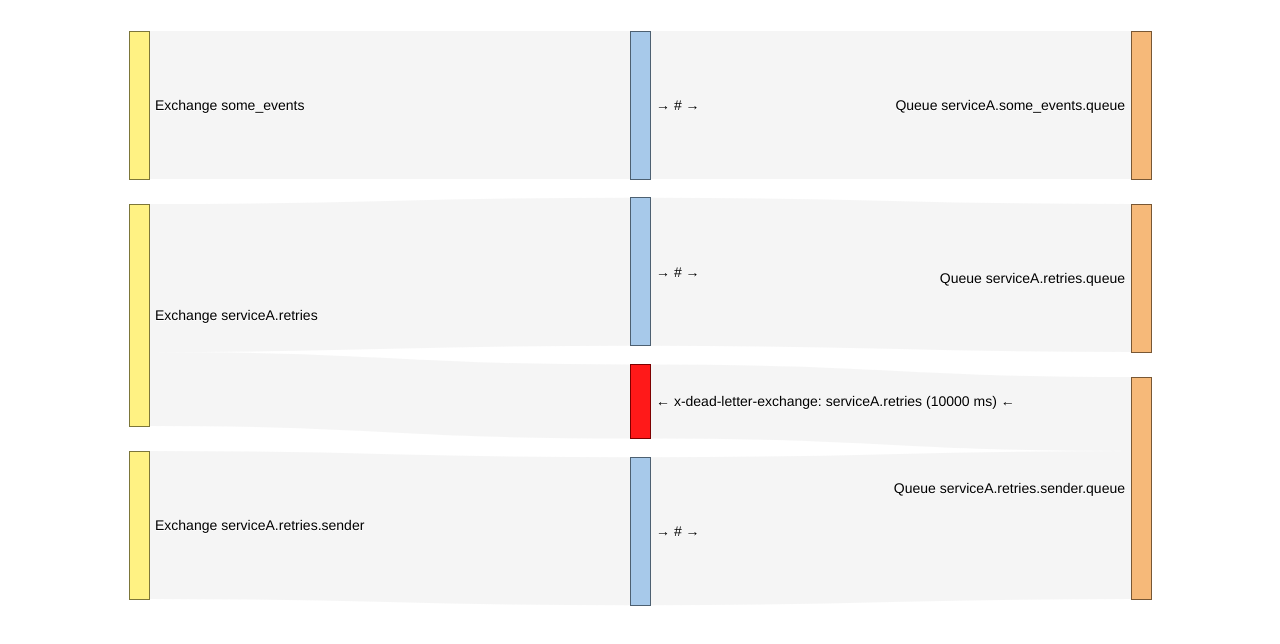
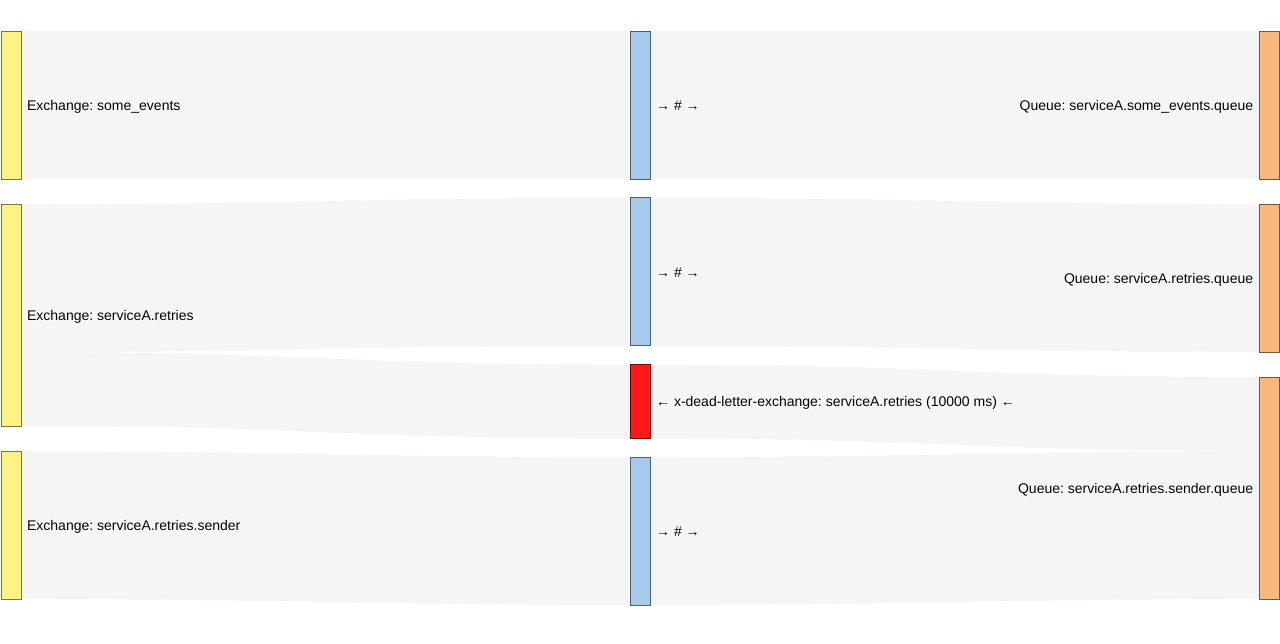
Before and after one commit to martintajur/rabbit-structure-visualizer, a website: page views/index.html in a window 1280 px wide. Drawn offline with nearby package versions, Linux system fonts and the light colour scheme.

Commit message:
visual tweaks

```diff
--- a/public/js/visualizer.js
+++ b/public/js/visualizer.js
@@ -7,9 +7,9 @@ function renderStructure(err, structure) {
 			.select("#chart")
 			.html('')
 			.append('svg')
-			.chart('Sankey'),
-		exchangeFmt = _.template('Exchange <%- name %>'),
-		queueFmt = _.template('Queue <%- name %>'),
+			.chart('Sankey.Path'),
+		exchangeFmt = _.template('Exchange: <%- name %>'),
+		queueFmt = _.template('Queue: <%- name %>'),
 		bindingFmt = _.template('→ <%- routing %> →'),
 		deadLetterBindingFmt = _.template('← x-dead-letter-exchange: <%- data["x-dead-letter-exchange"] %> (<%- data["x-message-ttl"] %> ms) ←', { variable: 'data' });
 
@@ -109,4 +109,5 @@ function renderStructure(err, structure) {
 	});
 
 	chart.draw(chartData);
+
 }
--- a/views/index.html
+++ b/views/index.html
@@ -8,7 +8,7 @@
 	}
 
 	body {
-		width: 80%;
+		width: 1280px;
 	}
 
 	#chart {
```
